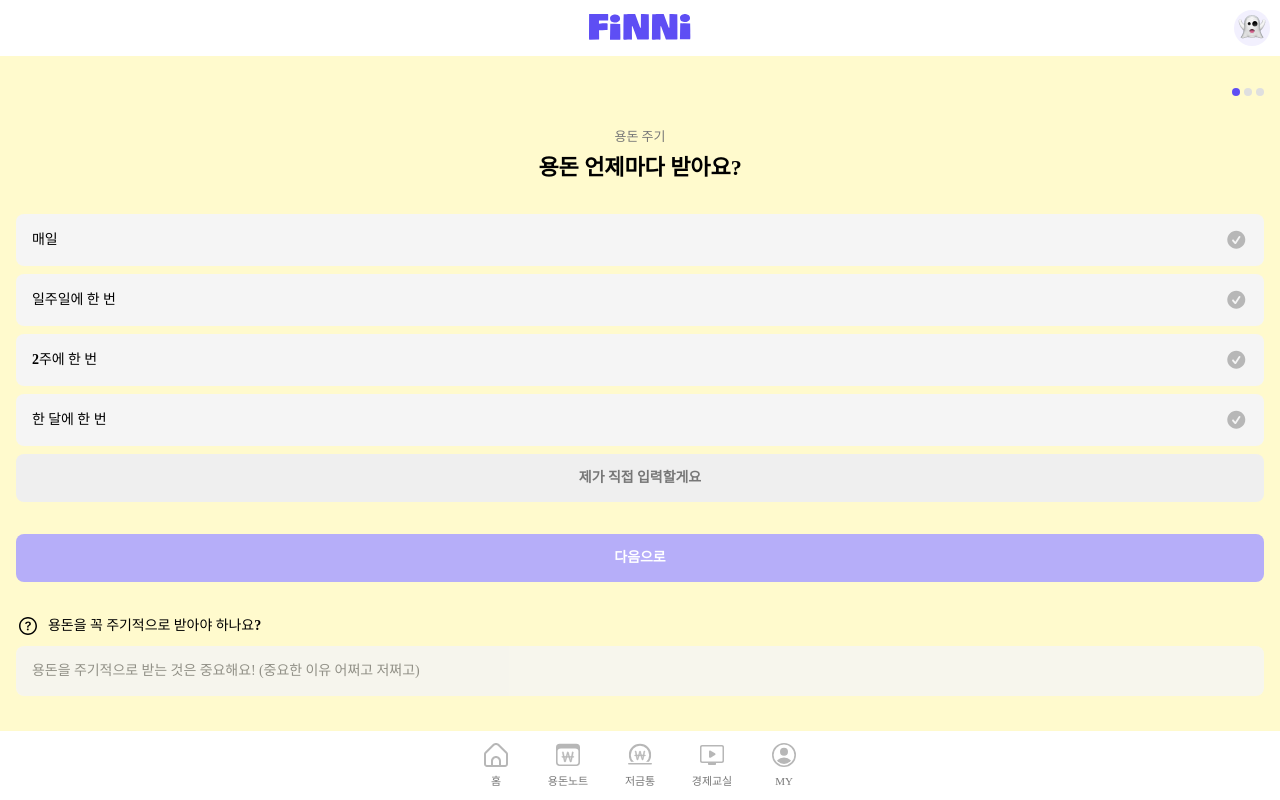
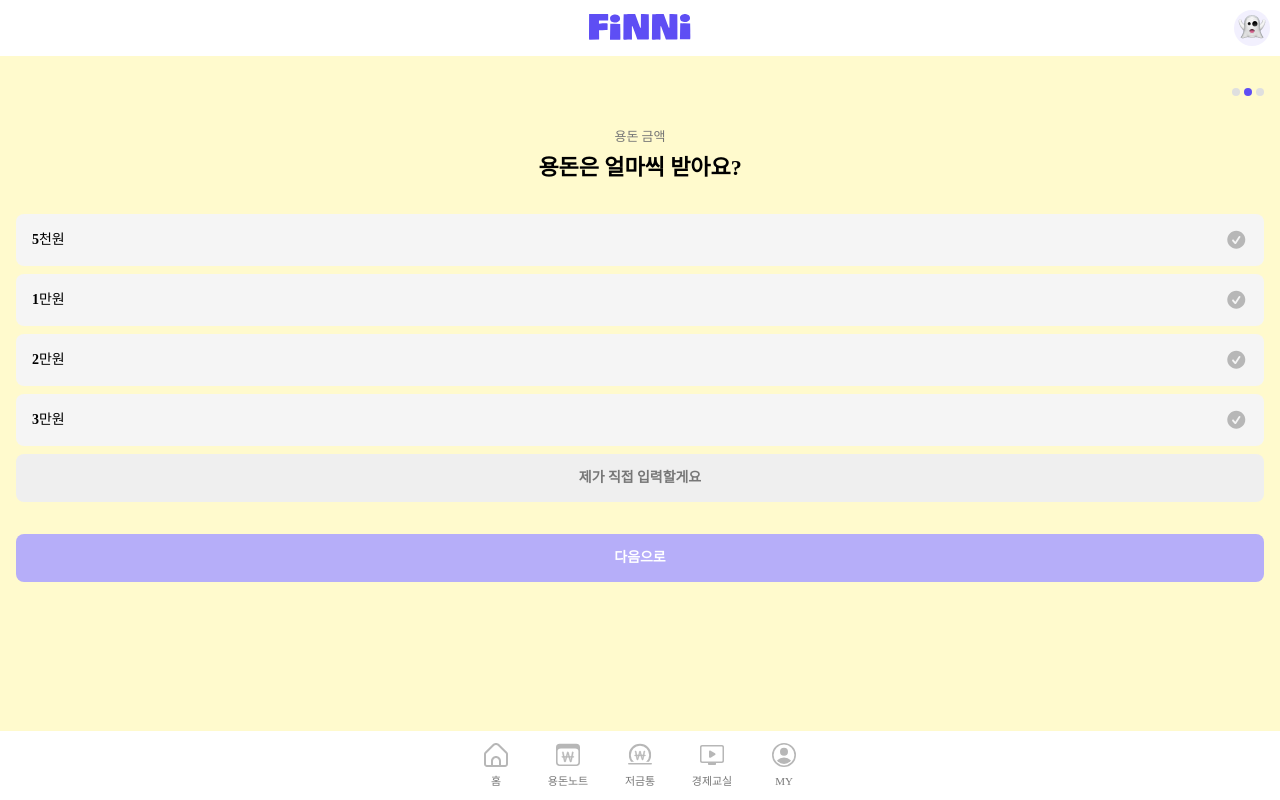
Before and after one commit to finni-project/Test, a React (Create React App) app: page /allowanceInfo in a window 1280 px wide. Built offline with nearby package versions, Linux system fonts and the light colour scheme; a web font is replaced by a local one.

Commit message:
용돈 금액 데이터 입력 flow 개발

```diff
--- /dev/null
+++ b/src/components/allowanceInfo/AmountReceiving.tsx
@@ -0,0 +1,23 @@
+import CheckingButton from "components/CheckingButton";
+import FormTop from "components/FormTop";
+import TypingInput from "components/TypingInput";
+import {useState} from 'react';
+
+const buttonArr = [{id: 1, text: "5천원", active: false},
+        {id: 2, text: "1만원", active: false},
+        {id: 3, text: "2만원", active: false},
+        {id: 4, text: "3만원", active: false}];
+
+export default function AmountReceving(){
+    const [notTyping, setNotTyping] = useState(true);
+
+    return(
+        <>
+            <FormTop step={"second"} text={"용돈 금액"} title={"용돈은 얼마씩 받아요?"}/>
+            {notTyping?
+            <CheckingButton buttonArr={buttonArr} setNotTyping={setNotTyping}/>
+            :<TypingInput unit={"원"}/>
+            }
+        </>
+    )
+}
--- a/src/components/allowanceInfo/ReceivingCycle.tsx
+++ b/src/components/allowanceInfo/ReceivingCycle.tsx
@@ -1,8 +1,8 @@
 import CheckingButton from "components/CheckingButton"
 import styled from "styled-components"
 import {useState} from "react"
-import FormTop from "./FormTop"
-import TypingInput from "./TypingInput"
+import FormTop from "../FormTop"
+import TypingInput from "../TypingInput"
 
 const HelpingQ = styled.div`
     /* background-color: blanchedalmond; */
--- a/src/pages/AllowanceInfo.tsx
+++ b/src/pages/AllowanceInfo.tsx
@@ -1,11 +1,13 @@
 import AllowanceInfoStart from "components/allowanceInfo/AllowanceInfoStart";
+import AmountReceving from "components/allowanceInfo/AmountReceiving";
 import ReceivingCycle from "components/allowanceInfo/ReceivingCycle";
 
 export default function AllowanceInfo(){
     return(
         <>
             {/* <AllowanceInfoStart/> */}
-            <ReceivingCycle/>
+            {/* <ReceivingCycle/> */}
+            <AmountReceving />
         </>
     )
 }
```
Also changed, not shown: src/components/FormTop.tsx (renamed from src/components/allowanceInfo/FormTop.tsx), src/components/TypingInput.tsx (renamed from src/components/allowanceInfo/TypingInput.tsx).
